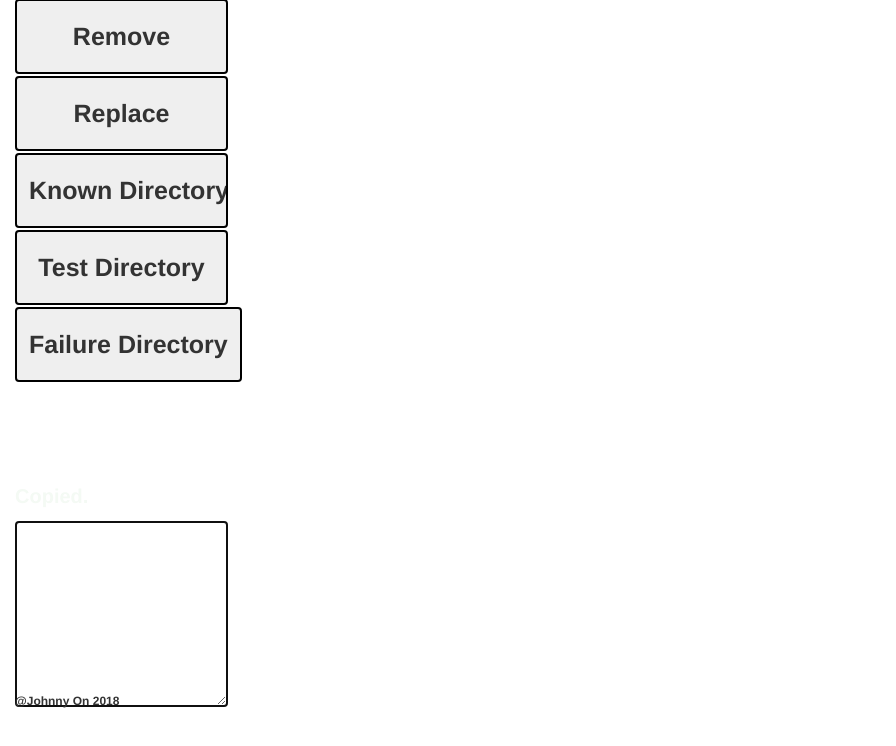
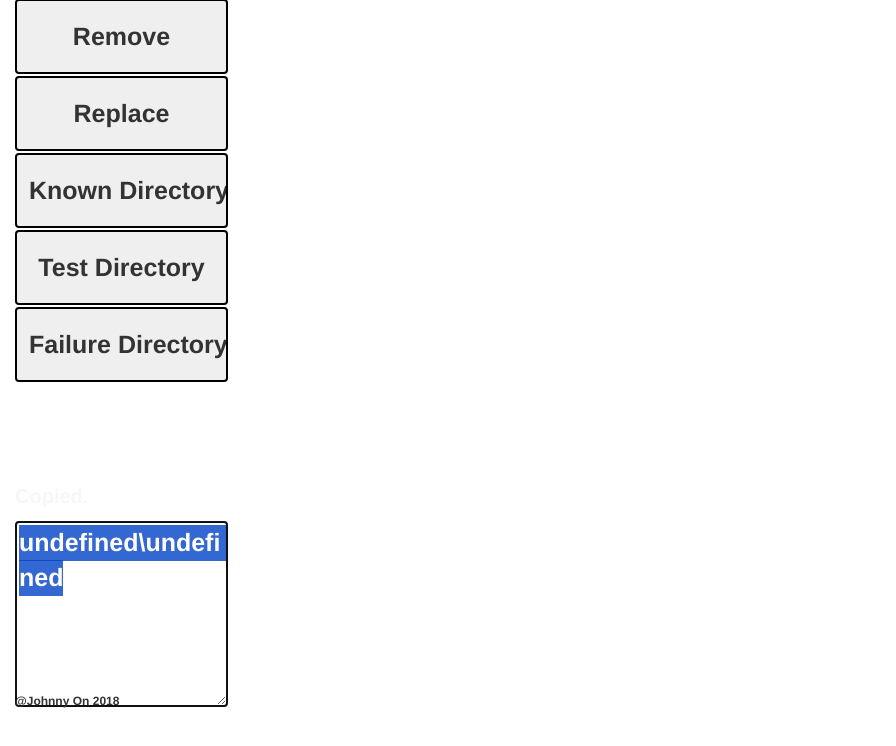
Before and after one commit to Risingvirtue/photoTranspose, a website: page public/index.html in a window 1280 px wide. Both pictures are taken after a click on the button "Test Directory". Shown: the part 80-826 px from the top of the page, without its empty margins (0-896 px from the left). Drawn offline with nearby package versions, Linux system fonts and the light colour scheme; no server answers.

Commit message:
failure fix

```diff
--- a/public/buttons.js
+++ b/public/buttons.js
@@ -54,7 +54,7 @@ function openKnown() {
 }
 
 function openTest() {
-	$("#dirText").html(testDir + fileInfo[curr]);
+	$("#dirText").html(testDir + '\\'+  fileInfo[curr]);
 	$("#dirText").select();
     document.execCommand('copy');
 	showAndHide('Copied.')
@@ -62,7 +62,7 @@ function openTest() {
 
 
 function openFail() {
-	$("#dirText").html(testDir + fileInfo[curr] + '_failure');
+	$("#dirText").html(testDir + '\\' + fileInfo[curr] + '_failure');
 	$("#dirText").select();
     document.execCommand('copy');
 	showAndHide('Copied.')
--- a/public/index.html
+++ b/public/index.html
@@ -38,7 +38,7 @@
 							<input class="btn height" type="button" value="Replace" id="replace" onclick="start()"></label>
 							<input class="btn height" type="button" value="Known Directory" id="knownDir" onclick="openKnown()"></label>
 							<input class="btn height" type="button" value="Test Directory" id="testDir" onclick="openTest()"></label>
-							<input class="btn height" type="button" value="Failure Directory" id="testDir" onclick="openFail()"></label>
+							<input class="btn height" type="button" value="Failure Directory" id="failDir" onclick="openFail()"></label>
 						</div>
 					</form>
 					<div id='nofail' style="margin-top: 100px;">
--- a/public/newPhoto.js
+++ b/public/newPhoto.js
@@ -54,6 +54,7 @@ function resizeButtons() {
 	$("#replace").css('width', Math.floor(rect.left / 2));
 	$("#knownDir").css('width', Math.floor(rect.left / 2));
 	$("#testDir").css('width', Math.floor(rect.left /2 ));
+	$("#failDir").css('width', Math.floor(rect.left /2 ));
 	$("#dirText").css('width', Math.floor(rect.left / 2));
 	width = Math.floor(rect.left / 2);
 	//console.log($(document).height());
```
